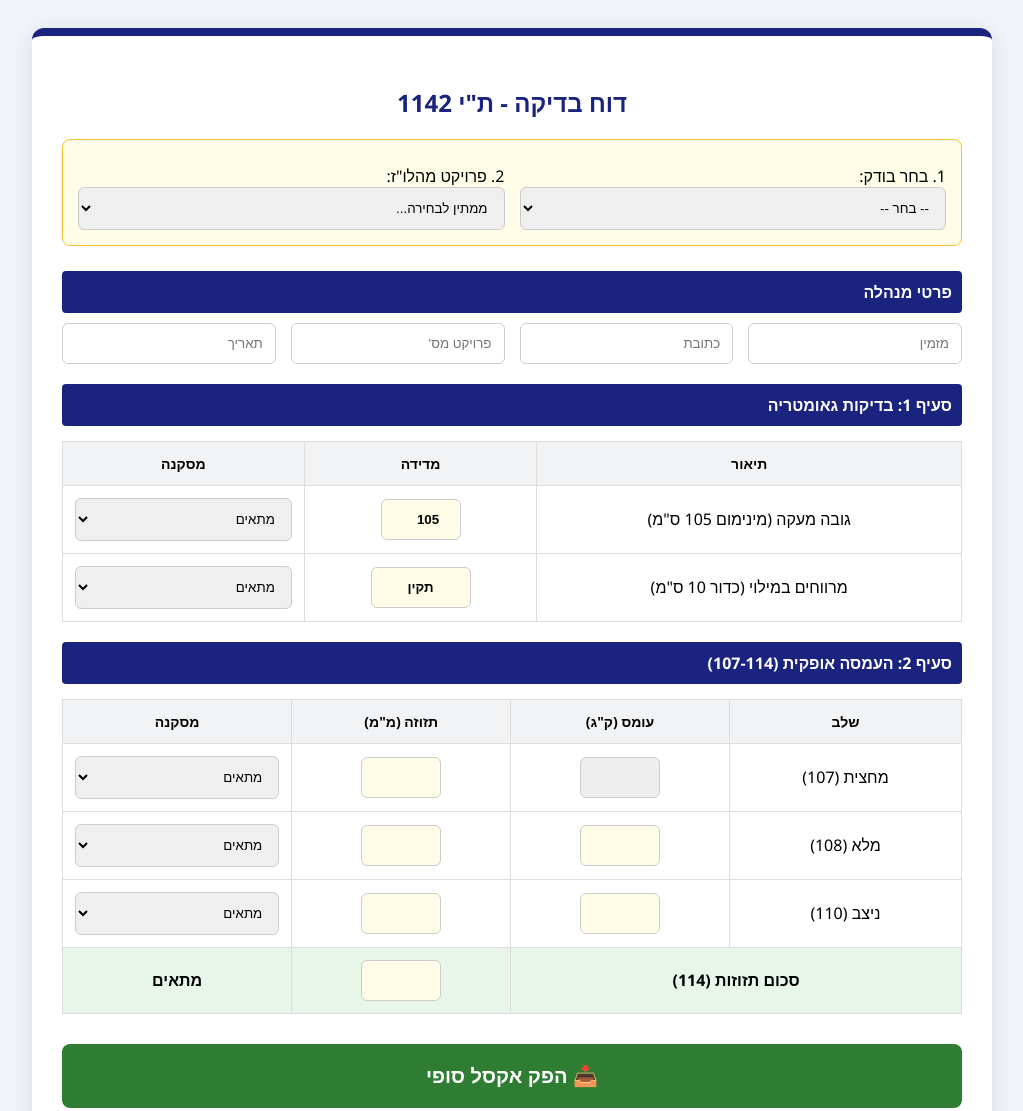
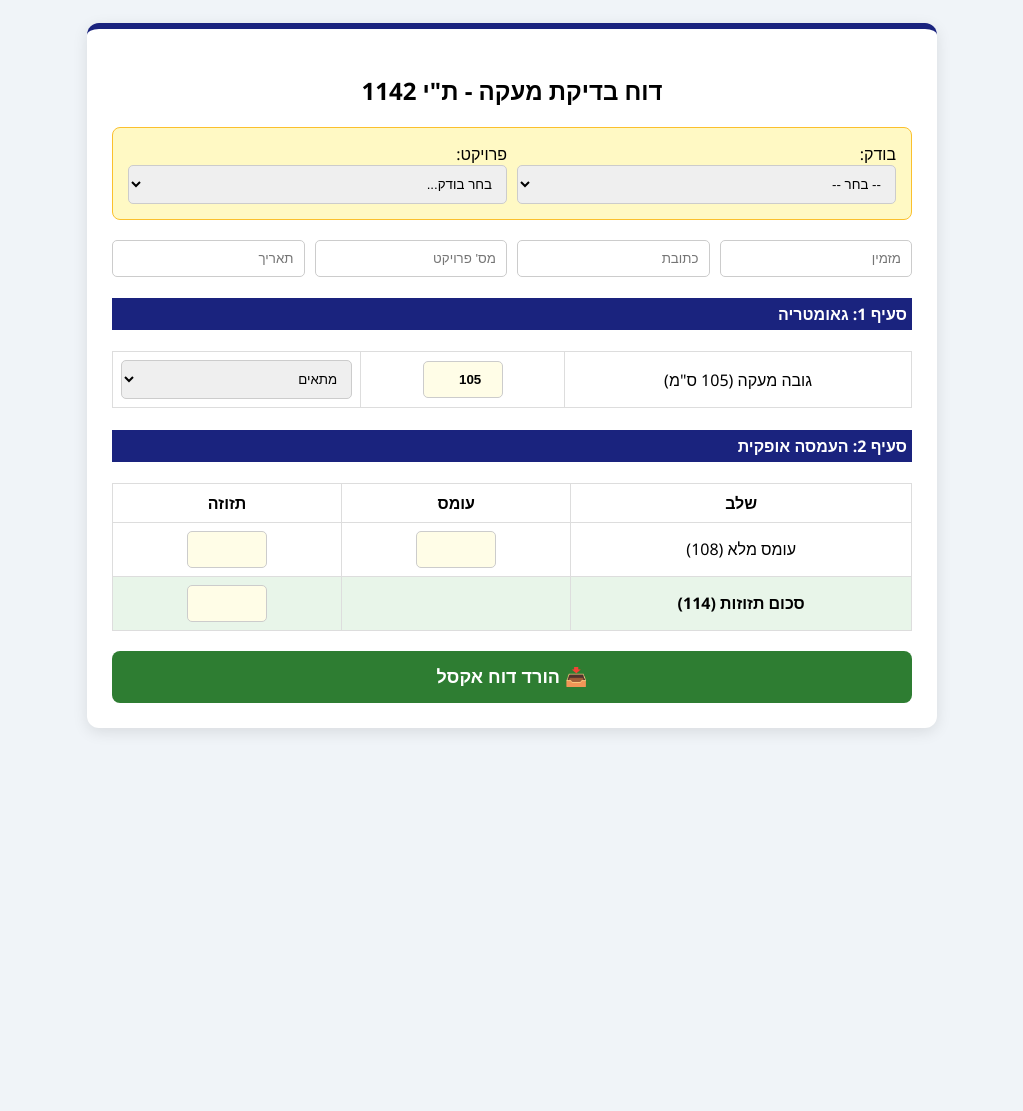
Before and after one commit to amiraharonsystem-cloud/railing-calculator., a website: page public/index.html in a window 1280 px wide. Shown: the top 1111 px of the page, without its empty margins (128-1151 px from the left). After the commit the page ends 800 px from the top, so only its background shows below. Drawn offline with Linux system fonts and the light colour scheme.

Commit message:
Update index.html

```diff
--- a/public/index.html
+++ b/public/index.html
@@ -1,120 +1,91 @@
-<!DOCTYPE html>
+    <!DOCTYPE html>
 <html lang="he" dir="rtl">
 <head>
     <meta charset="UTF-8">
-    <meta name="viewport" content="width=device-width, initial-scale=1.0">
-    <title>מערכת דוחות מעקה - ת"י 1142</title>
-    <script src="https://cdn.sheetjs.com/xlsx-0.20.1/package/dist/xlsx.full.min.js"></script>
+    <title>מערכת בדיקת מעקות</title>
+    <script src="https://cdnjs.cloudflare.com/ajax/libs/xlsx/0.18.5/xlsx.full.min.js"></script>
     <style>
         :root { --blue: #1a237e; --green: #2e7d32; }
-        body { font-family: 'Segoe UI', sans-serif; background: #f0f4f8; direction: rtl; padding: 20px; }
-        .container { max-width: 900px; margin: 0 auto; background: white; padding: 30px; border-radius: 12px; box-shadow: 0 4px 20px rgba(0,0,0,0.1); border-top: 8px solid var(--blue); }
-        .header-box { background: #fffde7; padding: 15px; border-radius: 8px; border: 1px solid #fbc02d; margin-bottom: 25px; }
-        .section-h { background: var(--blue); color: white; padding: 10px; border-radius: 4px; margin-top: 20px; font-weight: bold; }
-        .grid { display: grid; grid-template-columns: repeat(auto-fit, minmax(200px, 1fr)); gap: 15px; margin-top: 10px; }
-        input, select { padding: 12px; border: 1px solid #ccc; border-radius: 6px; width: 100%; box-sizing: border-box; }
-        table { width: 100%; border-collapse: collapse; margin-top: 15px; }
-        th, td { border: 1px solid #ddd; padding: 12px; text-align: center; }
-        th { background: #f1f3f5; font-size: 14px; }
-        .btn-xl { background: var(--green); color: white; border: none; padding: 20px; width: 100%; border-radius: 8px; font-size: 20px; font-weight: bold; cursor: pointer; margin-top: 30px; }
-        .num-in { width: 80px; text-align: center; font-weight: bold; background: #fffde7; }
+        body { font-family: 'Segoe UI', sans-serif; background: #f0f4f8; direction: rtl; padding: 15px; }
+        .container { max-width: 800px; margin: 0 auto; background: white; padding: 25px; border-radius: 12px; box-shadow: 0 4px 15px rgba(0,0,0,0.1); border-top: 6px solid var(--blue); }
+        .setup { background: #fff9c4; padding: 15px; border-radius: 8px; margin-bottom: 20px; border: 1px solid #fbc02d; }
+        .grid { display: grid; grid-template-columns: repeat(auto-fit, minmax(180px, 1fr)); gap: 10px; }
+        input, select { padding: 10px; border: 1px solid #ccc; border-radius: 5px; width: 100%; box-sizing: border-box; }
+        .btn-excel { background: var(--green); color: white; border: none; padding: 15px; width: 100%; border-radius: 8px; font-size: 18px; font-weight: bold; cursor: pointer; margin-top: 20px; }
+        .num-val { width: 80px; text-align: center; font-weight: bold; background: #fffde7; }
+        table { width: 100%; border-collapse: collapse; margin-top: 10px; }
+        th, td { border: 1px solid #ddd; padding: 8px; text-align: center; }
     </style>
 </head>
 <body>
 
 <div class="container">
-    <h2 style="text-align:center; color:var(--blue);">דוח בדיקה - ת"י 1142</h2>
+    <h2 style="text-align:center;">דוח בדיקת מעקה - ת"י 1142</h2>
 
-    <div class="header-box">
+    <div class="setup">
         <div class="grid">
-            <div>
-                <label>1. בחר בודק:</label>
+            <div><label>בודק:</label>
                 <select id="testerSelect" onchange="loadSchedule()">
                     <option value="">-- בחר --</option>
                     <option value="אמיר אהרון">אמיר אהרון</option>
                     <option value="סרגיי אוסוקרקו">סרגיי אוסוקרקו</option>
                 </select>
             </div>
-            <div>
-                <label>2. פרויקט מהלו"ז:</label>
-                <select id="projectSelect" onchange="fillForm()"><option>ממתין לבחירה...</option></select>
+            <div><label>פרויקט:</label>
+                <select id="projectSelect" onchange="fillForm()"><option>בחר בודק...</option></select>
             </div>
         </div>
     </div>
 
-    <form id="mainForm">
-        <div class="section-h">פרטי מנהלה</div>
+    <form id="reportForm">
         <div class="grid">
             <input type="text" id="client" placeholder="מזמין">
             <input type="text" id="address" placeholder="כתובת">
-            <input type="text" id="pNum" placeholder="פרויקט מס'">
+            <input type="text" id="pNum" placeholder="מס' פרויקט">
             <input type="text" id="date" placeholder="תאריך">
         </div>
 
-        <div class="section-h">סעיף 1: בדיקות גאומטריה</div>
+        <h4 style="background:var(--blue); color:white; padding:5px;">סעיף 1: גאומטריה</h4>
         <table>
-            <tr><th>תיאור</th><th>מדידה</th><th>מסקנה</th></tr>
-            <tr>
-                <td>גובה מעקה (מינימום 105 ס"מ)</td>
-                <td><input type="number" id="geo_h" value="105" class="num-in"></td>
-                <td><select id="geo_s"><option>מתאים</option><option>לא מתאים</option></select></td>
-            </tr>
-            <tr>
-                <td>מרווחים במילוי (כדור 10 ס"מ)</td>
-                <td><input type="text" value="תקין" class="num-in" style="width:100px"></td>
-                <td><select id="geo_s2"><option>מתאים</option><option>לא מתאים</option></select></td>
-            </tr>
+            <tr><td>גובה מעקה (105 ס"מ)</td><td><input type="number" id="h_val" value="105" class="num-val"></td><td><select id="h_stat"><option>מתאים</option><option>לא מתאים</option></select></td></tr>
         </table>
 
-        <div class="section-h">סעיף 2: העמסה אופקית (107-114)</div>
+        <h4 style="background:var(--blue); color:white; padding:5px;">סעיף 2: העמסה אופקית</h4>
         <table>
-            <tr><th>שלב</th><th>עומס (ק"ג)</th><th>תזוזה (מ"מ)</th><th>מסקנה</th></tr>
-            <tr>
-                <td>מחצית (107)</td>
-                <td><input type="number" id="h107" class="num-in" readonly style="background:#eee"></td>
-                <td><input type="number" id="i107" class="num-in" oninput="calc()"></td>
-                <td><select><option>מתאים</option></select></td>
-            </tr>
-            <tr>
-                <td>מלא (108)</td>
-                <td><input type="number" id="h108" class="num-in" oninput="updateH(); calc();"></td>
-                <td><input type="number" id="i108" class="num-in"></td>
-                <td><select><option>מתאים</option></select></td>
-            </tr>
-            <tr>
-                <td>ניצב (110)</td>
-                <td><input type="number" id="h110" class="num-in"></td>
-                <td><input type="number" id="i110" class="num-in" oninput="calc()"></td>
-                <td><select><option>מתאים</option></select></td>
-            </tr>
-            <tr style="background:#e8f5e9">
-                <td colspan="2"><b>סכום תזוזות (114)</b></td>
-                <td><input type="text" id="totalI" class="num-in" readonly></td>
-                <td><b>מתאים</b></td>
-            </tr>
+            <tr><th>שלב</th><th>עומס</th><th>תזוזה</th></tr>
+            <tr><td>עומס מלא (108)</td><td><input type="number" id="h108" class="num-val"></td><td><input type="number" id="i108" class="num-val"></td></tr>
+            <tr style="background:#e8f5e9"><td><b>סכום תזוזות (114)</b></td><td></td><td><input type="text" id="totalI" readonly class="num-val"></td></tr>
         </table>
 
-        <button type="button" class="btn-xl" onclick="exportToExcel()">📥 הפק אקסל סופי</button>
+        <button type="button" class="btn-excel" onclick="saveExcel()">📥 הורד דוח אקסל</button>
     </form>
 </div>
 
 <script>
+    const API_BASE = window.location.origin;
+
     async function loadSchedule() {
         const tester = document.getElementById('testerSelect').value;
         const sel = document.getElementById('projectSelect');
         if(!tester) return;
-        sel.innerHTML = '<option>טוען משרת Render...</option>';
+        sel.innerHTML = '<option>טוען נתונים מהשרת...</option>';
+
         try {
-            const res = await fetch(`/api/schedule/${encodeURIComponent(tester)}`);
-            const projects = await res.json();
-            sel.innerHTML = projects.length ? '<option value="">בחר פרויקט</option>' : '<option>אין עבודות משובצות</option>';
-            projects.forEach(p => {
+            const res = await fetch(`${API_BASE}/api/schedule/${encodeURIComponent(tester)}`);
+            const data = await res.json();
+            if(data.error) throw new Error(data.error);
+
+            sel.innerHTML = data.length ? '<option value="">בחר פרויקט</option>' : '<option>אין עבודות משובצות</option>';
+            data.forEach(p => {
                 const opt = document.createElement('option');
                 opt.text = `${p.date} | ${p.client}`;
                 opt.value = JSON.stringify(p);
                 sel.appendChild(opt);
             });
-        } catch(e) { sel.innerHTML = '<option>שגיאת תקשורת עם השרת</option>'; }
+        } catch(e) {
+            sel.innerHTML = '<option>שגיאת התחברות לשרת</option>';
+            console.error(e);
+        }
     }
 
     function fillForm() {
@@ -127,33 +98,15 @@
         document.getElementById('date').value = p.date;
     }
 
-    function updateH() {
-        const full = parseFloat(document.getElementById('h108').value) || 0;
-        document.getElementById('h107').value = (full / 2).toFixed(1);
-    }
-
-    function calc() {
-        const i1 = parseFloat(document.getElementById('i107').value) || 0;
-        const i2 = parseFloat(document.getElementById('i110').value) || 0;
-        document.getElementById('totalI').value = (i1 + i2).toFixed(2);
-    }
-
-    function exportToExcel() {
-        const rows = [
-            ["דוח בדיקה ת\"י 1142 - מעקות"],
-            ["מזמין", document.getElementById('client').value],
+    function saveExcel() {
+        const data = [
+            ["דוח בדיקה ת\"י 1142"],
+            ["לקוח", document.getElementById('client').value],
             ["כתובת", document.getElementById('address').value],
             ["מס' פרויקט", document.getElementById('pNum').value],
-            ["תאריך", document.getElementById('date').value],
-            [],
-            ["בדיקות גאומטריה"],
-            ["גובה מעקה", document.getElementById('geo_h').value, document.getElementById('geo_s').value],
-            [],
-            ["בדיקות העמסה"],
-            ["עומס מלא", document.getElementById('h108').value],
-            ["סכום תזוזות (114)", document.getElementById('totalI').value, "מסקנה: מתאים"]
+            ["גובה מעקה", document.getElementById('h_val').value, document.getElementById('h_stat').value]
         ];
-        const ws = XLSX.utils.aoa_to_sheet(rows);
+        const ws = XLSX.utils.aoa_to_sheet(data);
         const wb = XLSX.utils.book_new();
         XLSX.utils.book_append_sheet(wb, ws, "דוח");
         XLSX.writeFile(wb, `Report_${document.getElementById('pNum').value}.xlsx`);
```
